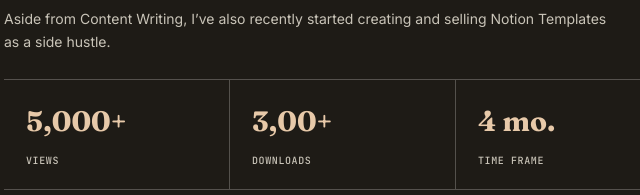
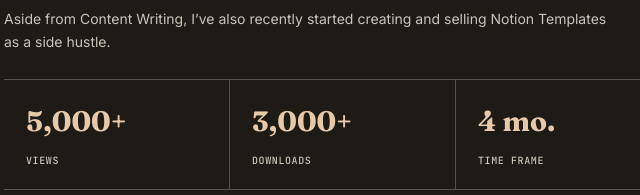
Before and after one commit to sharmaaviralalt/Portfolio, a plain HTML site: page index.html in a window 1280 px wide. Shown: the part 6161-6356 px from the top of the page, 184-824 px from the left. Drawn offline with Linux system fonts and the light colour scheme.

Commit message:
Fix download count formatting in index.html

```diff
--- a/index.html
+++ b/index.html
@@ -372,7 +372,7 @@
 
     <div class="stat-row">
       <div class="stat"><span class="num">5,000+</span><span class="label">Views</span></div>
-      <div class="stat"><span class="num">3,00+</span><span class="label">Downloads</span></div>
+      <div class="stat"><span class="num">3,000+</span><span class="label">Downloads</span></div>
       <div class="stat"><span class="num">4 mo.</span><span class="label">Time Frame</span></div>
       <div class="stat"><span class="num">$0</span><span class="label">Ad Spend</span></div>
     </div>
```
